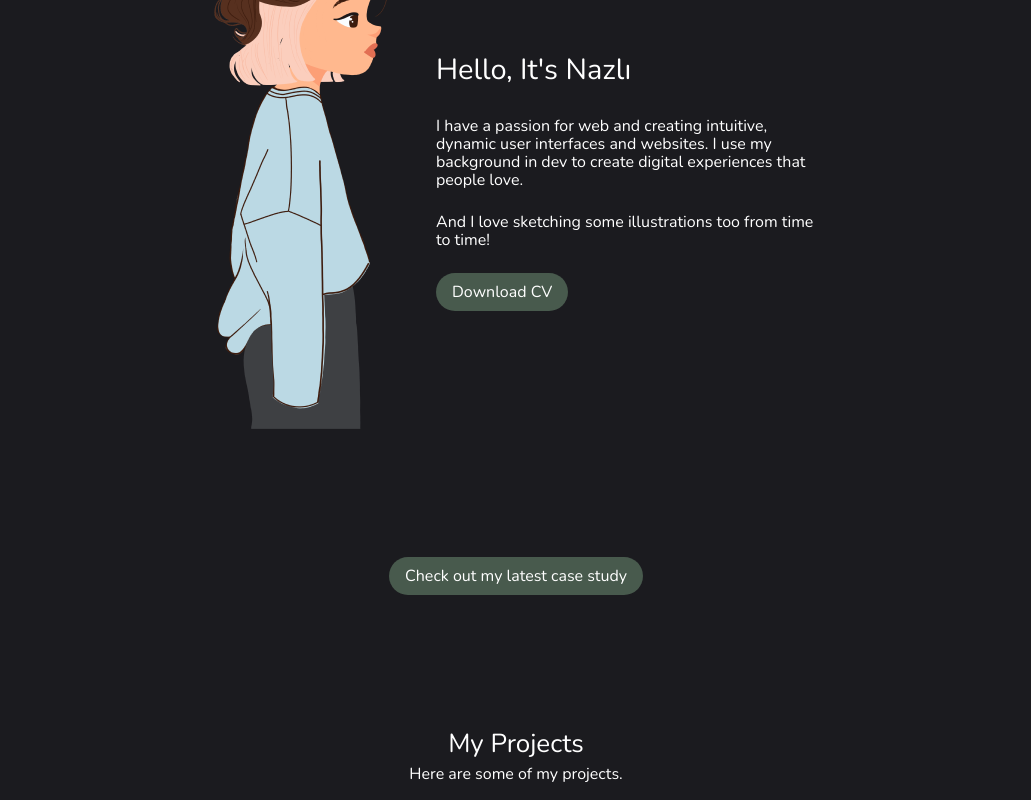
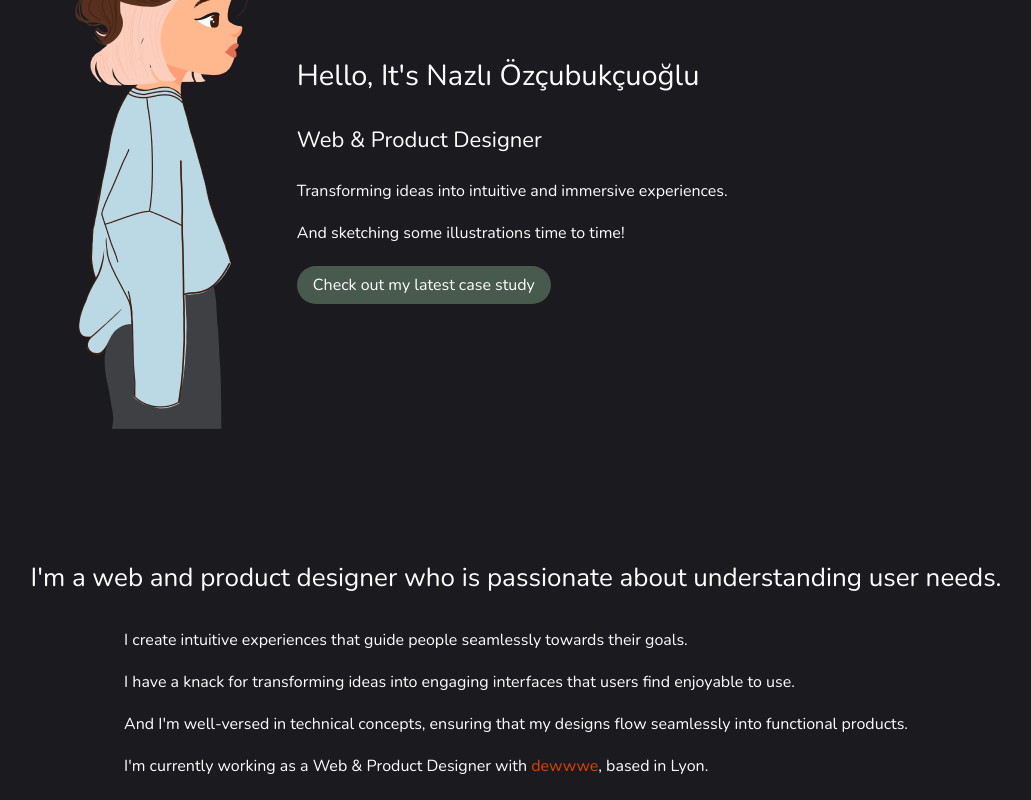
Before and after one commit to Greyfourt/greyfourt.github.io, a Next.js app: page / in a window 1280 px wide. Shown: the part 240-1040 px from the top of the page, without its empty margins (124-1155 px from the left). Built offline with nearby package versions, Linux system fonts and the light colour scheme.

Commit message:
updates to copy

```diff
--- a/src/app/page.tsx
+++ b/src/app/page.tsx
@@ -10,14 +10,39 @@ export default function Home() {
             <img src="/illustration.png" alt="" />
           </div>
           <div className="headerDescription">
-            <h1>Hello, It's Nazlı</h1>
+            <h1>Hello, It's Nazlı Özçubukçuoğlu</h1>
+            <h3>Web & Product Designer</h3>
+            <p>Transforming ideas into intuitive and immersive experiences.</p>
+            <p>And sketching some illustrations time to time!</p>
+            <button className="button Primary">
+              <a href="/projects/floof">Check out my latest case study</a>
+            </button>
+          </div>
+        </div>
+
+        <div className="CTAContainer">
+          <h2>
+            I'm a web and product designer who is passionate about understanding
+            user needs.
+          </h2>
+          <div>
             <p>
-              I have a passion for web and creating intuitive, dynamic user interfaces and websites. I use my background in dev to create digital
-              experiences that people love.
+              I create intuitive experiences that guide people seamlessly
+              towards their goals.
             </p>
             <p>
-              And I love sketching some illustrations too from time to time!
+              I have a knack for transforming ideas into engaging interfaces
+              that users find enjoyable to use.
             </p>
+            <p>
+              And I'm well-versed in technical concepts, ensuring that my
+              designs flow seamlessly into functional products.
+            </p>
+            <p>
+              I'm currently working as a Web & Product Designer with{" "}
+              <a href="https://dewwwe.com/">dewwwe</a>, based in Lyon.
+            </p>
+          </div>
           <button className="button Primary">
             <a
               href="https://greyfourt.github.io/CV_English_Nazli.pdf"
@@ -27,13 +52,6 @@ export default function Home() {
             >
               Download CV
             </a>
-            </button>
-          </div>
-        </div>
-
-        <div className="CTAContainer">
-          <button className="button Primary">
-            <a href="/projects/floof">Check out my latest case study</a>
           </button>
         </div>
 
--- a/src/components/Projects.tsx
+++ b/src/components/Projects.tsx
@@ -23,8 +23,7 @@ const Projects = ({ isProject }: { isProject?: boolean }) => {
           <Filters currentTag={currentTag} setCurrentTag={setCurrentTag} />
         ) : (
           <div>
-            <h2>My Projects</h2>
-            <p>Here are some of my projects.</p>
+            <h2>Some of my projects</h2>
           </div>
         )}
       </div>
--- a/src/styles/base/_base.scss
+++ b/src/styles/base/_base.scss
@@ -138,11 +138,10 @@ input[type="reset"] {
   @include flex(column, center, center);
   width: 100%;
 
-  & .projetsHeader {
+  & .projectsHeader {
     @include flex(column, center, center);
     width: 100%;
     padding: 1.25em;
-    border-bottom: solid 1px $color-main;
 
     & h2 {
       margin: 0;
@@ -333,7 +332,7 @@ button.CaseStudy.tag.active {
 
   & .headerDescription {
     @include flex(column, center, flex-start);
-    width: 24em;
+    width: 60%;
     gap: 1.5rem;
 
     @media only screen and (max-width: 1200px) {
@@ -366,13 +365,12 @@ button.CaseStudy.tag.active {
 .CTAContainer {
   @include flex(column, center, center);
   padding: 4rem 2rem;
-  gap: 1rem;
+  gap: 2rem;
 
-  & h3,
-  h2,
-  p {
-    text-align: center;
-    padding: 0 2px;
+  & div {
+    @include flex(column, center, flex-start);
+    gap: 1.5rem;
+    width: fit-content;
   }
 }
 
--- a/src/styles/base/_typography.scss
+++ b/src/styles/base/_typography.scss
@@ -58,7 +58,7 @@ h4 {
 a {
     font-style: normal;
     text-decoration: none;
-    color: $color-main;
+    color: $color-secondary;
 }
 
 
```
Lines whose indentation alone changed are shown as unchanged.
